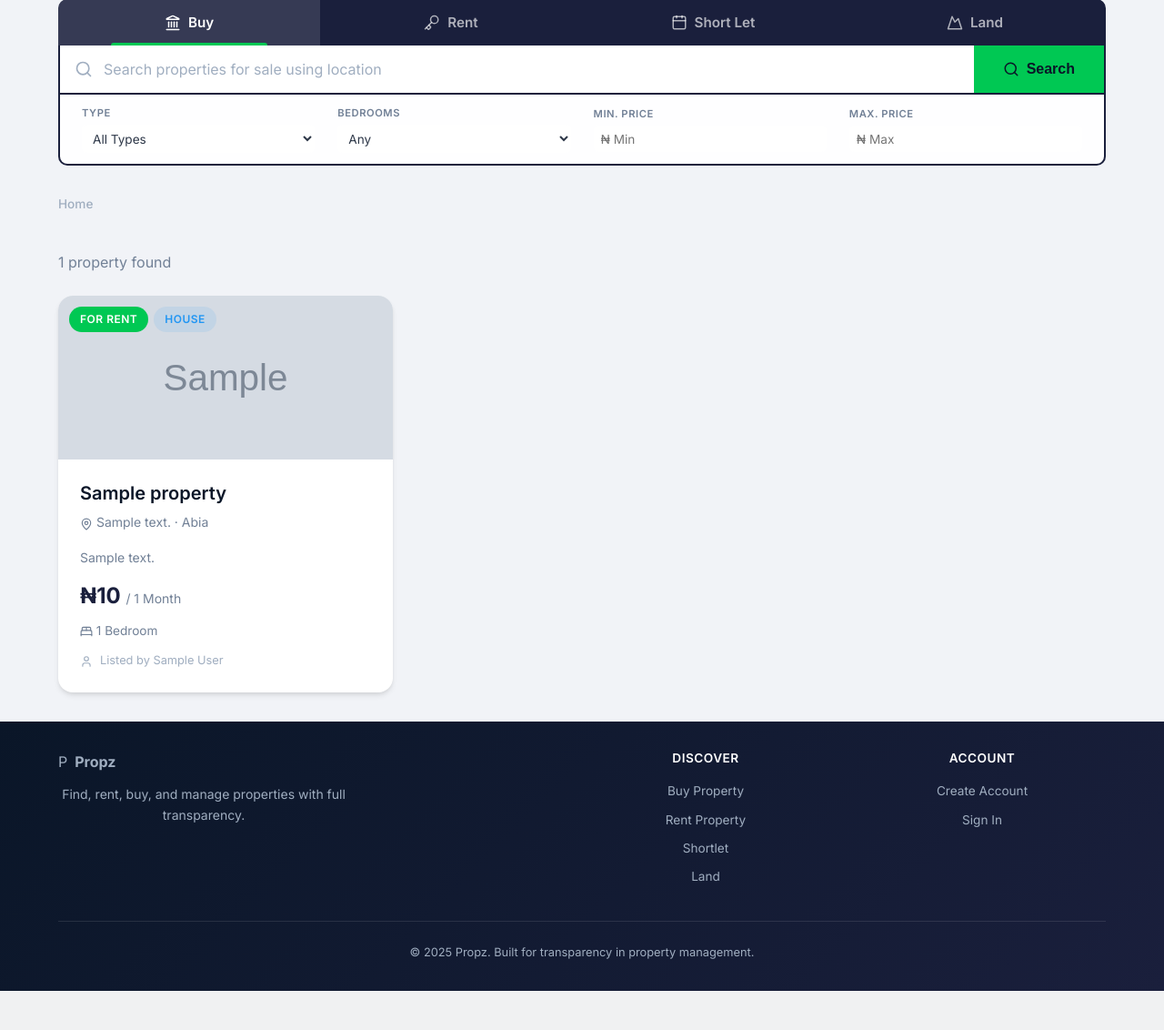
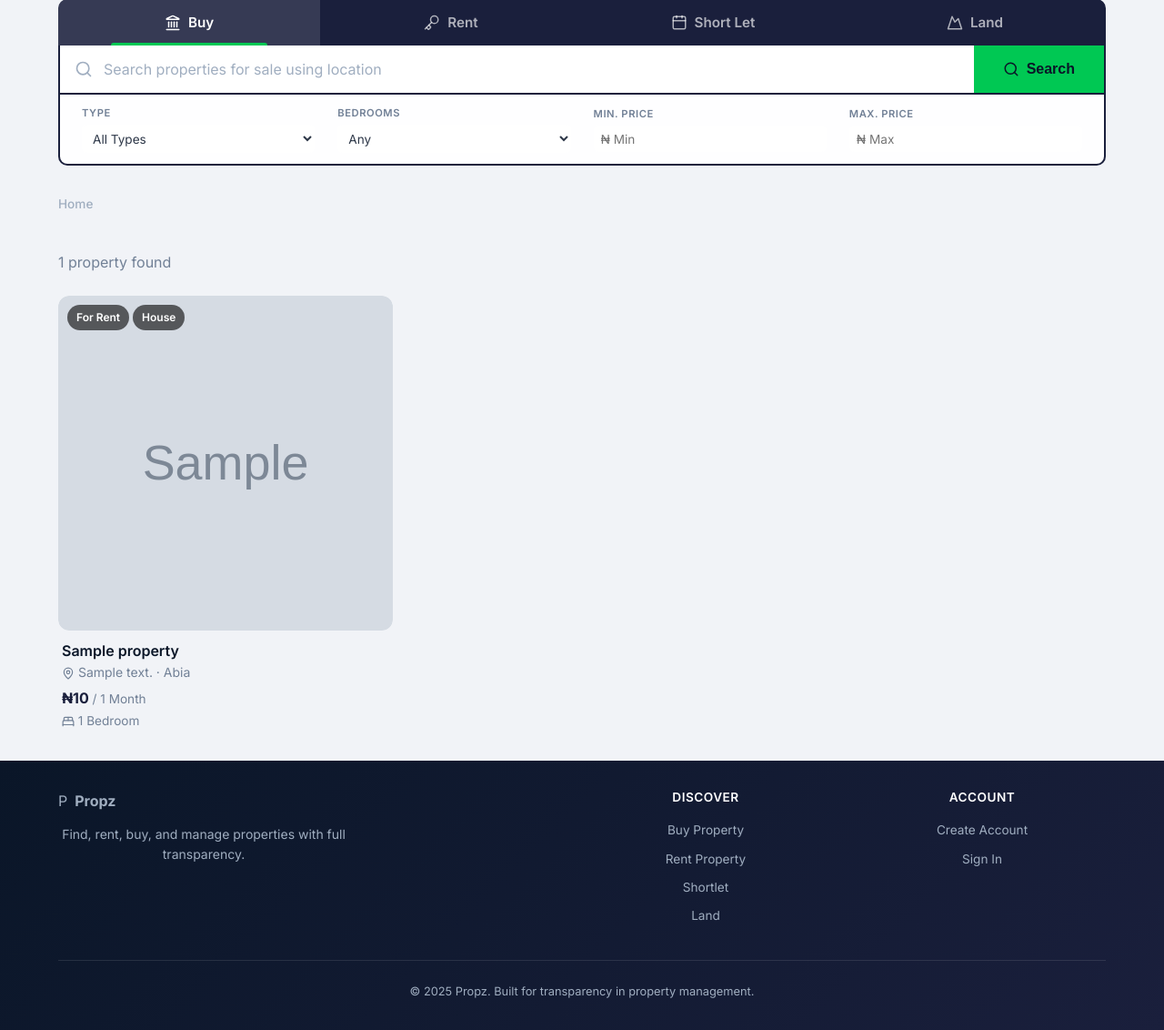
Before and after one commit to TammyAminigo/PRAMMS, a Django app: page /properties/marketplace/ in a window 1280 px wide. Shown: the part 375-1507 px from the top of the page at 91% size. Before the commit the page ends 1464 px from the top, so only its background shows below. Run offline with Django 5.2, Linux system fonts and the light colour scheme; tables that the repository leaves empty hold one stand-in row (values such as "Sample post"); grey boxes marked "Sample" are stand-in pictures.

Commit message:
Redesign all property cards to Airbnb-style across 5 templates
- property_list.html: big square photos, dark pill badges, View/Edit buttons
- marketplace_list.html: Airbnb cards for main + suggested results
- home.html: featured properties with Airbnb-style cards
- active_tenancies.html: Airbnb-style tenancy cards with property photos
- tenant_dashboard.html: property photo above active tenancy card
- All cards: 1:1 aspect-ratio photos, 12px rounded corners, no borders
- Dark semi-transparent pill badges for listing type/status
- Gradient placeholder for properties without photos

```diff
--- a/templates/properties/marketplace_list.html
+++ b/templates/properties/marketplace_list.html
@@ -190,44 +190,29 @@
         <p class="results-count" style="color: var(--gray-500); margin-bottom: 1.5rem;">
             {{ properties|length }} propert{{ properties|length|pluralize:"y,ies" }} found
         </p>
-        <div class="property-grid">
+        <div style="display: grid; grid-template-columns: repeat(auto-fill, minmax(280px, 1fr)); gap: 1.5rem;">
             {% for property in properties %}
-            <a href="{% url 'marketplace_detail' pk=property.pk %}" class="property-card"
-                style="text-decoration: none; color: inherit;">
-                <div class="property-card-image" {% if property.photo %}style="background: none;" {% endif %}>
+            <a href="{% url 'marketplace_detail' pk=property.pk %}" style="text-decoration: none; color: inherit;">
+                <div style="position: relative; overflow: hidden; border-radius: 12px;">
                     {% if property.photo %}
-                    <img src="{{ property.photo.url }}" alt="{{ property.name }}"
-                        style="width:100%;height:100%;object-fit:cover;border-radius:12px 12px 0 0;">
+                    <img src="{{ property.photo.url }}" alt="{{ property.name }}" style="width: 100%; aspect-ratio: 1/1; object-fit: cover; display: block; border-radius: 12px;">
                     {% else %}
-                    <i data-lucide="house" class="icon-2xl" style="color: rgba(255,255,255,0.7);"></i>
+                    <div style="width: 100%; aspect-ratio: 1/1; border-radius: 12px; background: linear-gradient(135deg, #e8ecf1 0%, #d1d5db 100%); display: flex; align-items: center; justify-content: center;">
+                        <i data-lucide="home" style="width: 48px; height: 48px; color: #9ca3af;"></i>
+                    </div>
                     {% endif %}
-                    <div style="position: absolute; top: 12px; left: 12px; display: flex; gap: 6px;">
-                        <span class="badge badge-success" style="background: var(--accent); color: white;">{{ property.get_listing_type_display }}</span>
-                        <span class="badge badge-info">{{ property.get_property_type_display }}</span>
+                    <div style="position: absolute; top: 10px; left: 10px; display: flex; gap: 4px;">
+                        <span style="background: rgba(0,0,0,0.6); color: white; padding: 4px 10px; border-radius: 20px; font-size: 0.75rem; font-weight: 600;">{{ property.get_listing_type_display }}</span>
+                        <span style="background: rgba(0,0,0,0.6); color: white; padding: 4px 10px; border-radius: 20px; font-size: 0.75rem; font-weight: 600;">{{ property.get_property_type_display }}</span>
                     </div>
                 </div>
-                <div class="property-card-body">
-                    <h4>{{ property.name }}</h4>
-                    <p class="address"><i data-lucide="map-pin" class="icon-xs" style="vertical-align: middle;"></i> {{ property.address }} &middot; {{ property.get_state_display }}</p>
-                    {% if property.description %}
-                    <p
-                        style="color: var(--gray-500); font-size: 0.875rem; margin-bottom: 0.75rem; overflow: hidden; text-overflow: ellipsis; white-space: nowrap;">
-                        {{ property.description|truncatewords:20 }}</p>
+                <div style="padding: 0.75rem 0.25rem 0;">
+                    <h4 style="font-size: 1rem; font-weight: 600; margin-bottom: 2px;">{{ property.name }}</h4>
+                    <p style="color: var(--gray-500); font-size: 0.875rem; margin-bottom: 4px;"><i data-lucide="map-pin" style="width: 14px; height: 14px; vertical-align: middle;"></i> {{ property.address }} · {{ property.get_state_display }}</p>
+                    <p style="font-weight: 700; color: var(--primary); font-size: 1rem;">₦{{ property.rent_amount|floatformat:"0"|intcomma }}{% if property.get_rent_period_display %} <span style="font-weight: 400; color: var(--gray-500); font-size: 0.85rem;">/ {{ property.get_rent_period_display }}</span>{% endif %}</p>
+                    {% if property.bedrooms %}
+                    <p style="color: var(--gray-500); font-size: 0.85rem; margin-top: 2px;"><i data-lucide="bed-double" style="width: 14px; height: 14px; vertical-align: middle;"></i> {{ property.bedrooms }} Bedroom{{ property.bedrooms|pluralize }}</p>
                     {% endif %}
-                    <div class="rent">
-                        &#8358;{{ property.rent_amount|floatformat:"0"|intcomma }}
-                        {% if property.get_rent_period_display %}<span>/ {{ property.get_rent_period_display }}</span>{% endif %}
-                    </div>
-                    {% if property.bedrooms %}
-                    <div style="margin-top: 0.5rem; color: var(--gray-500); font-size: 0.85rem;">
-                        <i data-lucide="bed-double" class="icon-xs" style="vertical-align: middle;"></i> {{ property.bedrooms }} Bedroom{{ property.bedrooms|pluralize }}
-                    </div>
-                    {% endif %}
-                    <div
-                        style="margin-top: 0.75rem; display: flex; align-items: center; gap: 0.5rem; color: var(--gray-400); font-size: 0.8rem;">
-                        <i data-lucide="user" class="icon-xs"></i>
-                        <span>Listed by {{ property.landlord.get_full_name }}</span>
-                    </div>
                 </div>
             </a>
             {% endfor %}
@@ -252,44 +237,29 @@
             <p style="color: var(--gray-500); font-size: 0.95rem;">No {{ listing_type_display|lower }} listings yet.
                 Here are some properties you might like:</p>
         </div>
-        <div class="property-grid">
+        <div style="display: grid; grid-template-columns: repeat(auto-fill, minmax(280px, 1fr)); gap: 1.5rem;">
             {% for property in suggested_properties %}
-            <a href="{% url 'marketplace_detail' pk=property.pk %}" class="property-card"
-                style="text-decoration: none; color: inherit;">
-                <div class="property-card-image" {% if property.photo %}style="background: none;" {% endif %}>
+            <a href="{% url 'marketplace_detail' pk=property.pk %}" style="text-decoration: none; color: inherit;">
+                <div style="position: relative; overflow: hidden; border-radius: 12px;">
                     {% if property.photo %}
-                    <img src="{{ property.photo.url }}" alt="{{ property.name }}"
-                        style="width:100%;height:100%;object-fit:cover;border-radius:12px 12px 0 0;">
+                    <img src="{{ property.photo.url }}" alt="{{ property.name }}" style="width: 100%; aspect-ratio: 1/1; object-fit: cover; display: block; border-radius: 12px;">
                     {% else %}
-                    <i data-lucide="house" class="icon-2xl" style="color: rgba(255,255,255,0.7);"></i>
+                    <div style="width: 100%; aspect-ratio: 1/1; border-radius: 12px; background: linear-gradient(135deg, #e8ecf1 0%, #d1d5db 100%); display: flex; align-items: center; justify-content: center;">
+                        <i data-lucide="home" style="width: 48px; height: 48px; color: #9ca3af;"></i>
+                    </div>
                     {% endif %}
-                    <div style="position: absolute; top: 12px; left: 12px; display: flex; gap: 6px;">
-                        <span class="badge badge-success" style="background: var(--accent); color: white;">{{ property.get_listing_type_display }}</span>
-                        <span class="badge badge-info">{{ property.get_property_type_display }}</span>
+                    <div style="position: absolute; top: 10px; left: 10px; display: flex; gap: 4px;">
+                        <span style="background: rgba(0,0,0,0.6); color: white; padding: 4px 10px; border-radius: 20px; font-size: 0.75rem; font-weight: 600;">{{ property.get_listing_type_display }}</span>
+                        <span style="background: rgba(0,0,0,0.6); color: white; padding: 4px 10px; border-radius: 20px; font-size: 0.75rem; font-weight: 600;">{{ property.get_property_type_display }}</span>
                     </div>
                 </div>
-                <div class="property-card-body">
-                    <h4>{{ property.name }}</h4>
-                    <p class="address"><i data-lucide="map-pin" class="icon-xs" style="vertical-align: middle;"></i> {{ property.address }} &middot; {{ property.get_state_display }}</p>
-                    {% if property.description %}
-                    <p
-                        style="color: var(--gray-500); font-size: 0.875rem; margin-bottom: 0.75rem; overflow: hidden; text-overflow: ellipsis; white-space: nowrap;">
-                        {{ property.description|truncatewords:20 }}</p>
+                <div style="padding: 0.75rem 0.25rem 0;">
+                    <h4 style="font-size: 1rem; font-weight: 600; margin-bottom: 2px;">{{ property.name }}</h4>
+                    <p style="color: var(--gray-500); font-size: 0.875rem; margin-bottom: 4px;"><i data-lucide="map-pin" style="width: 14px; height: 14px; vertical-align: middle;"></i> {{ property.address }} · {{ property.get_state_display }}</p>
+                    <p style="font-weight: 700; color: var(--primary); font-size: 1rem;">₦{{ property.rent_amount|floatformat:"0"|intcomma }}{% if property.get_rent_period_display %} <span style="font-weight: 400; color: var(--gray-500); font-size: 0.85rem;">/ {{ property.get_rent_period_display }}</span>{% endif %}</p>
+                    {% if property.bedrooms %}
+                    <p style="color: var(--gray-500); font-size: 0.85rem; margin-top: 2px;"><i data-lucide="bed-double" style="width: 14px; height: 14px; vertical-align: middle;"></i> {{ property.bedrooms }} Bedroom{{ property.bedrooms|pluralize }}</p>
                     {% endif %}
-                    <div class="rent">
-                        &#8358;{{ property.rent_amount|floatformat:"0"|intcomma }}
-                        {% if property.get_rent_period_display %}<span>/ {{ property.get_rent_period_display }}</span>{% endif %}
-                    </div>
-                    {% if property.bedrooms %}
-                    <div style="margin-top: 0.5rem; color: var(--gray-500); font-size: 0.85rem;">
-                        <i data-lucide="bed-double" class="icon-xs" style="vertical-align: middle;"></i> {{ property.bedrooms }} Bedroom{{ property.bedrooms|pluralize }}
-                    </div>
-                    {% endif %}
-                    <div
-                        style="margin-top: 0.75rem; display: flex; align-items: center; gap: 0.5rem; color: var(--gray-400); font-size: 0.8rem;">
-                        <i data-lucide="user" class="icon-xs"></i>
-                        <span>Listed by {{ property.landlord.get_full_name }}</span>
-                    </div>
                 </div>
             </a>
             {% endfor %}
```
Also changed, not shown: templates/accounts/tenant_dashboard.html (+13 -10 lines), templates/home.html (+15 -17 lines), templates/properties/property_list.html (+21 -20 lines), templates/tenancy/active_tenancies.html (+22 -30 lines).
